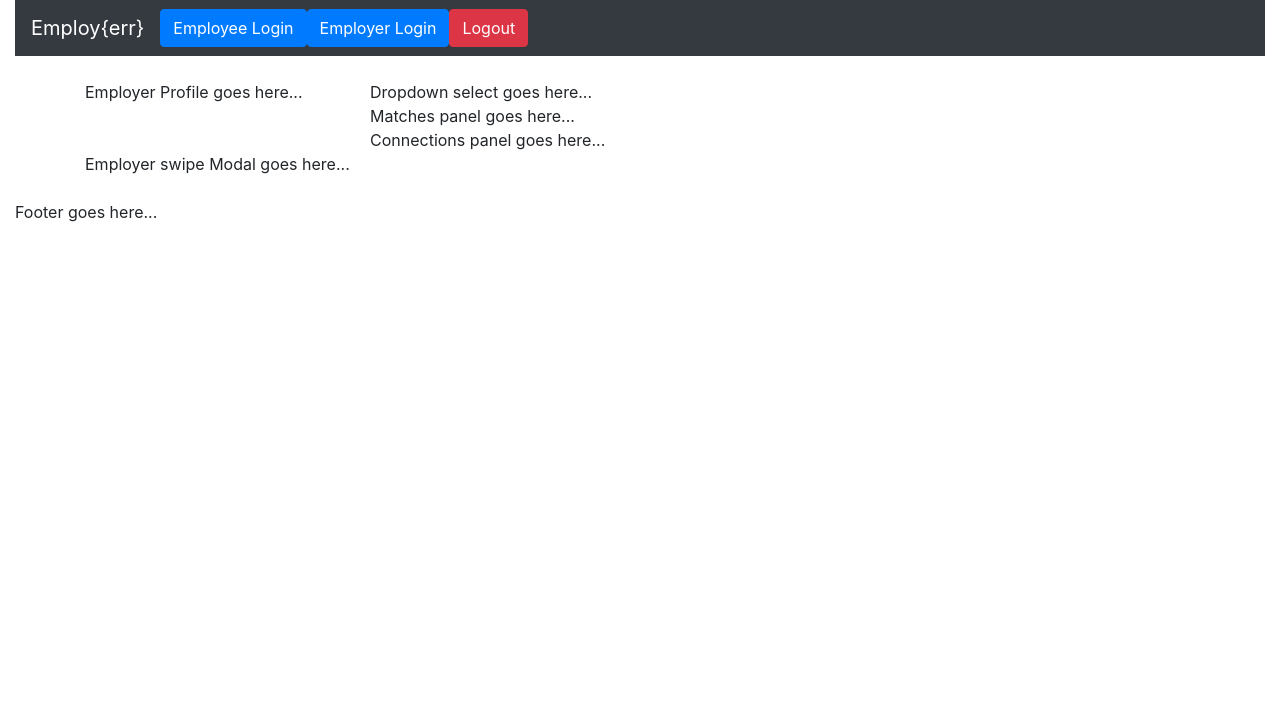
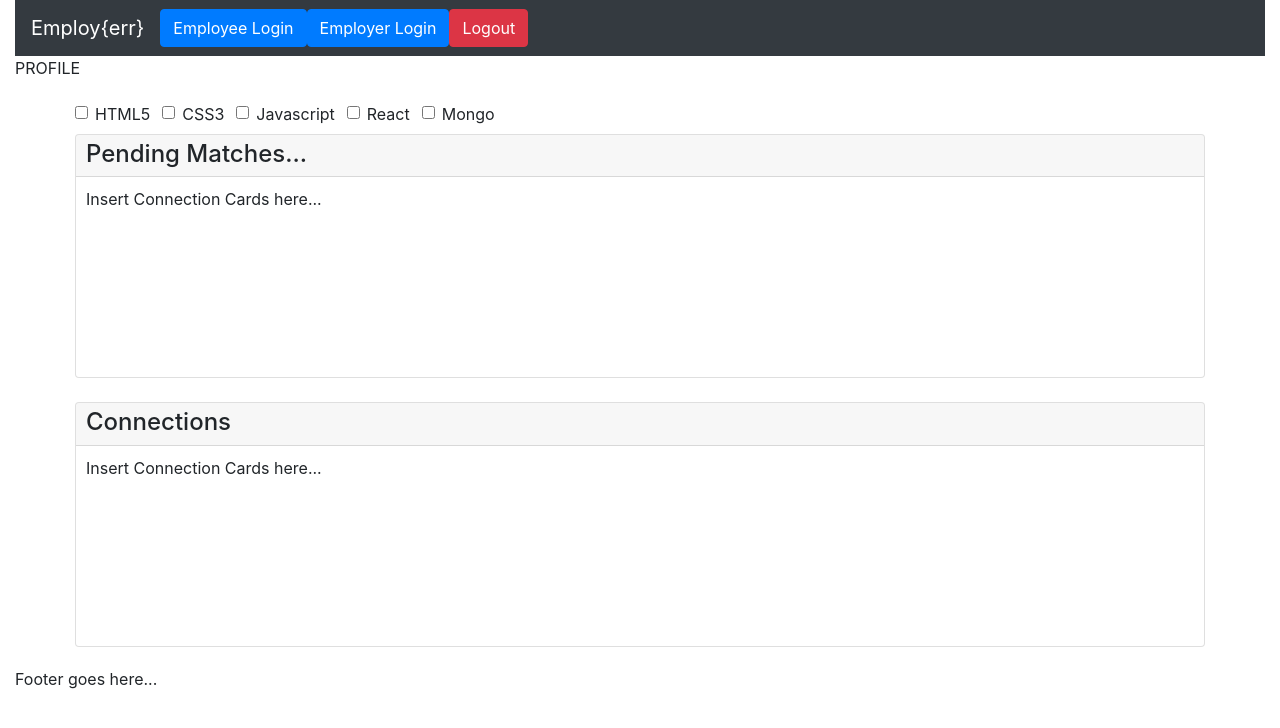
Before and after one commit to ejquintana/employ-err, a React (Create React App) app: page /employer in a window 1280 px wide. Shown: the top 728 px of the page. Built offline with nearby package versions, Linux system fonts and the light colour scheme; the HTML template or start-up script is replaced by a standard one.

Commit message:
Employee and Employer Page updates

```diff
--- a/src/components/Connections/Connections.js
+++ b/src/components/Connections/Connections.js
@@ -3,8 +3,13 @@ import React from 'react';
 
 function Connections() {
 	return (
-	<div>
-		Connections panel goes here...
+	<div className="card" style={{width: "100%"}}>
+	  <div className="card-header" style={{padding: "5px 0px 0px 10px"}}>
+	  	<h4>Connections</h4>
+	  </div>
+	  <div className="card-block" style={{height: "200px", overflow: 'auto', padding: "10px"}}>
+	  	<p>Insert Connection Cards here...</p>
+	  </div>
 	</div>
 	)
 }
--- a/src/components/Dropdown/Dropdown.js
+++ b/src/components/Dropdown/Dropdown.js
@@ -3,9 +3,33 @@ import React from 'react';
 
 function Dropdown() {
 	return (
-	<div>
-		Dropdown select goes here...
-	</div>
+		<form>
+			<div className="form-check form-check-inline">
+			  <label className="form-check-label">
+			    <input className="form-check-input" type="checkbox" value="html" /> HTML5
+			  </label>
+			</div>
+			<div className="form-check form-check-inline">
+			  <label className="form-check-label">
+			    <input className="form-check-input" type="checkbox" value="css" /> CSS3
+			  </label>
+			</div>
+			<div className="form-check form-check-inline">
+			  <label className="form-check-label">
+			    <input className="form-check-input" type="checkbox" value="javascript" /> Javascript
+			  </label>
+			</div>
+			<div className="form-check form-check-inline">
+			  <label className="form-check-label">
+			    <input className="form-check-input" type="checkbox" value="react" /> React
+			  </label>
+			</div>
+			<div className="form-check form-check-inline">
+			  <label className="form-check-label">
+			    <input className="form-check-input" type="checkbox" value="Mongo" /> Mongo
+			  </label>
+			</div>
+		</form>
 	)
 }
 
--- a/src/components/Matches/Matches.js
+++ b/src/components/Matches/Matches.js
@@ -3,9 +3,14 @@ import React from 'react';
 
 function Matches() {
 	return (
-	<div>
-		Matches panel goes here...
-	</div>
+		<div className="card" style={{width: "100%"}}>
+		  <div className="card-header" style={{padding: "5px 0px 0px 10px"}}>
+	  		<h4>Pending Matches...</h4>
+		  </div>
+		  <div className="card-block" style={{height: "200px", overflow: 'auto', padding: "10px"}}>
+		  	<p>Insert Connection Cards here...</p>
+		  </div>
+		</div>
 	)
 }
 
--- a/src/components/ModalSwipeEmployee/ModalSwipeEmployee.js
+++ b/src/components/ModalSwipeEmployee/ModalSwipeEmployee.js
@@ -5,9 +5,21 @@ import React from 'react';
 
 function ModalSwipeEmployee() {
 	return (
-	<div>
-		Employee swipe Modal goes here...
-	</div>
+		<div className="modal fade" id="employeeModal" tabIndex="-1" role="dialog" aria-hidden="true">
+		  <div className="modal-dialog" role="document">
+		    <div className="modal-content">
+		      <div className="modal-header">
+		        <h5 className="modal-title" id="exampleModalLabel">Modal title</h5>
+		        <button type="button" className="close" data-dismiss="modal" aria-label="Close">
+		          <span aria-hidden="true">&times;</span>
+		        </button>
+		      </div>
+		      <div className="modal-body">
+		        Employee Modal Shiz goes here...
+		      </div>
+		    </div>
+		  </div>
+		</div>
 	)
 }
 
--- a/src/components/ModalSwipeEmployer/ModalSwipeEmployer.js
+++ b/src/components/ModalSwipeEmployer/ModalSwipeEmployer.js
@@ -5,9 +5,21 @@ import React from 'react';
 
 function ModalSwipeEmployer() {
 	return (
-	<div>
-		Employer swipe Modal goes here...
-	</div>
+		<div className="modal fade" id="employerModal" tabIndex="-1" role="dialog" aria-hidden="true">
+		  <div className="modal-dialog" role="document">
+		    <div className="modal-content">
+		      <div className="modal-header">
+		        <h5 className="modal-title" id="exampleModalLabel">Modal title</h5>
+		        <button type="button" className="close" data-dismiss="modal" aria-label="Close">
+		          <span aria-hidden="true">&times;</span>
+		        </button>
+		      </div>
+		      <div className="modal-body">
+		        Employer Modal Shiz goes here...
+		      </div>
+		    </div>
+		  </div>
+		</div>
 	)
 }
 
--- a/src/components/Navigator/Navigator.css
+++ b/src/components/Navigator/Navigator.css
@@ -0,0 +1,5 @@
+
+.container-fluid {
+	padding-left: 0px;
+	padding-right: 0px;
+}
--- /dev/null
+++ b/src/components/PageEmployee/PageEmployee.css
@@ -0,0 +1,49 @@
+/* The side navigation menu */
+.sidenav {
+    height: 100%; /* 100% Full-height */
+    width: 0; /* 0 width - change this with JavaScript */
+    position: fixed; /* Stay in place */
+    z-index: 1; /* Stay on top */
+    top: 0; /* Stay at the top */
+    left: 0;
+    background-color: #111; /* Black*/
+    overflow-x: hidden; /* Disable horizontal scroll */
+    padding-top: 60px; /* Place content 60px from the top */
+    transition: 0.5s; /* 0.5 second transition effect to slide in the sidenav */
+}
+
+/* The navigation menu links */
+.sidenav a {
+    padding: 8px 8px 8px 32px;
+    text-decoration: none;
+    font-size: 25px;
+    color: #818181;
+    display: block;
+    transition: 0.3s;
+}
+
+/* When you mouse over the navigation links, change their color */
+.sidenav a:hover {
+    color: #f1f1f1;
+}
+
+/* Position and style the close button (top right corner) */
+.sidenav .closebtn {
+    position: absolute;
+    top: 0;
+    right: 25px;
+    font-size: 36px;
+    margin-left: 50px;
+}
+
+/* Style page content - use this if you want to push the page content to the right when you open the side navigation */
+#main {
+    transition: margin-left .5s;
+    padding: 20px;
+}
+
+/* On smaller screens, where height is less than 450px, change the style of the sidenav (less padding and a smaller font size) */
+@media screen and (max-height: 450px) {
+    .sidenav {padding-top: 15px;}
+    .sidenav a {font-size: 18px;}
+}
--- a/src/components/PageEmployee/PageEmployee.js
+++ b/src/components/PageEmployee/PageEmployee.js
@@ -1,31 +1,46 @@
-import React from 'react';
+import React, {Component} from 'react';
 import ModalSwipeEmployee from '../ModalSwipeEmployee/ModalSwipeEmployee';
-import Dropdown from '../Dropdown/Dropdown';
 import Matches from '../Matches/Matches';
 import Connections from '../Connections/Connections';
 import ProfileEmployee from '../ProfileEmployee/ProfileEmployee';
+import "./PageEmployee.css"
 
 
 
+class PageEmployee extends Component {
+	state = {}
 
-function PageEmployee() {
+	openNav = () => {
+		document.getElementById("mySidenav").style.width = "450px";
+	}
+
+	closeNav = () => {
+		document.getElementById("mySidenav").style.width = "0px";
+	}
+
+	render () {
 		return (
-	<div className="container">
-		<br />
-		<div className='row'>
-			<div className="col-md-3">
+			<div>
+				<div id="mySidenav" className="sidenav">
+				  <a className="closebtn" onClick={() => this.closeNav()}>&times;</a>
 				  <ProfileEmployee />
 				</div>
-			<div className="col-md-9">
-				<Dropdown />
+
+				<span onClick={() => this.openNav()}>PROFILE</span>
+
+				<div className="container" id="main" style={{height: "auto"}}>
+					<div className='row'>
 						<Matches />
+					</div>
+					<br />
+					<div className="row">
 						<Connections />
 					</div>
+					<ModalSwipeEmployee />
 				</div>
-		<ModalSwipeEmployee />
-		<br />
 			</div>
 		)
+	}
 }
 
 
--- /dev/null
+++ b/src/components/PageEmployer/PageEmployer.css
@@ -0,0 +1,49 @@
+/* The side navigation menu */
+.sidenav {
+    height: 100%; /* 100% Full-height */
+    width: 0; /* 0 width - change this with JavaScript */
+    position: fixed; /* Stay in place */
+    z-index: 1; /* Stay on top */
+    top: 0; /* Stay at the top */
+    left: 0;
+    background-color: #111; /* Black*/
+    overflow-x: hidden; /* Disable horizontal scroll */
+    padding-top: 60px; /* Place content 60px from the top */
+    transition: 0.5s; /* 0.5 second transition effect to slide in the sidenav */
+}
+
+/* The navigation menu links */
+.sidenav a {
+    padding: 8px 8px 8px 32px;
+    text-decoration: none;
+    font-size: 25px;
+    color: #818181;
+    display: block;
+    transition: 0.3s;
+}
+
+/* When you mouse over the navigation links, change their color */
+.sidenav a:hover {
+    color: #f1f1f1;
+}
+
+/* Position and style the close button (top right corner) */
+.sidenav .closebtn {
+    position: absolute;
+    top: 0;
+    right: 25px;
+    font-size: 36px;
+    margin-left: 50px;
+}
+
+/* Style page content - use this if you want to push the page content to the right when you open the side navigation */
+#main {
+    transition: margin-left .5s;
+    padding: 20px;
+}
+
+/* On smaller screens, where height is less than 450px, change the style of the sidenav (less padding and a smaller font size) */
+@media screen and (max-height: 450px) {
+    .sidenav {padding-top: 15px;}
+    .sidenav a {font-size: 18px;}
+}
--- a/src/components/PageEmployer/PageEmployer.js
+++ b/src/components/PageEmployer/PageEmployer.js
@@ -1,31 +1,50 @@
-import React from 'react';
+import React, {Component} from 'react';
 import ModalSwipeEmployer from '../ModalSwipeEmployer/ModalSwipeEmployer';
 import Dropdown from '../Dropdown/Dropdown';
 import Matches from '../Matches/Matches';
 import Connections from '../Connections/Connections';
 import ProfileEmployer from '../ProfileEmployer/ProfileEmployer';
+import "./PageEmployer.css"
 
 
 
+class PageEmployer extends Component {
+	state = {}
 
-function PageEmployer() {
+	openNav = () => {
+		document.getElementById("mySidenav").style.width = "450px";
+	}
+
+	closeNav = () => {
+		document.getElementById("mySidenav").style.width = "0px";
+	}
+
+	render () {
 		return (
-	<div className="container">
-		<br />
-		<div className='row'>
-			<div className="col-md-3">
+			<div>
+				<div id="mySidenav" className="sidenav">
+				  <a className="closebtn" onClick={() => this.closeNav()}>&times;</a>
 				  <ProfileEmployer />
 				</div>
-			<div className="col-md-9">
+
+				<span onClick={() => this.openNav()}>PROFILE</span>
+
+				<div className="container" id="main" style={{height: "auto"}}>
+					<div className="row">
 						<Dropdown />
+					</div>
+					<div className='row'>
 						<Matches />
+					</div>
+					<br />
+					<div className="row">
 						<Connections />
 					</div>
+					<ModalSwipeEmployer />
 				</div>
-		<ModalSwipeEmployer />
-		<br />
 			</div>
 		)
+	}
 }
 
 
```
Also changed, not shown: 1 other file (tests, documents, lock files or other folders). Lines whose indentation alone changed are shown as unchanged.
